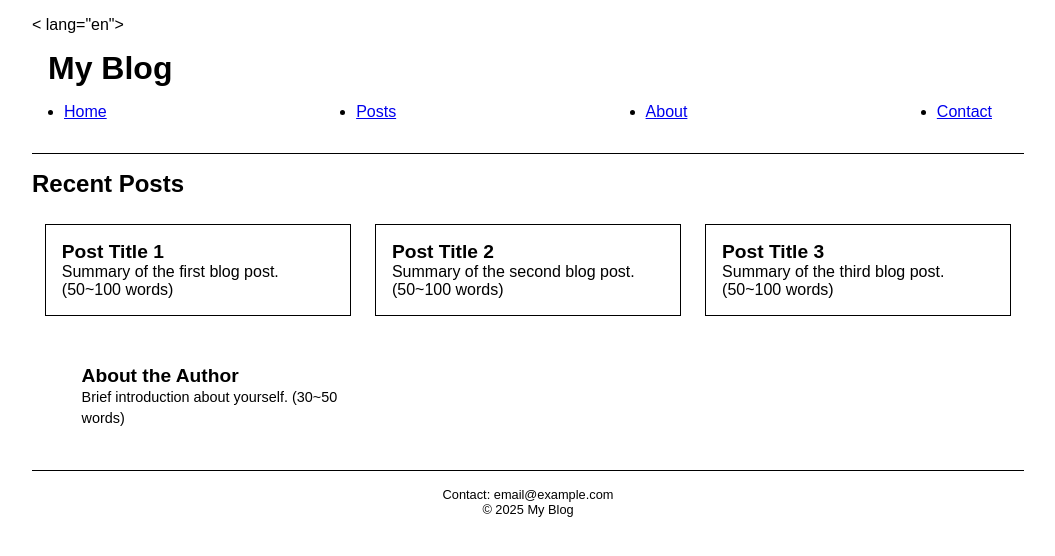
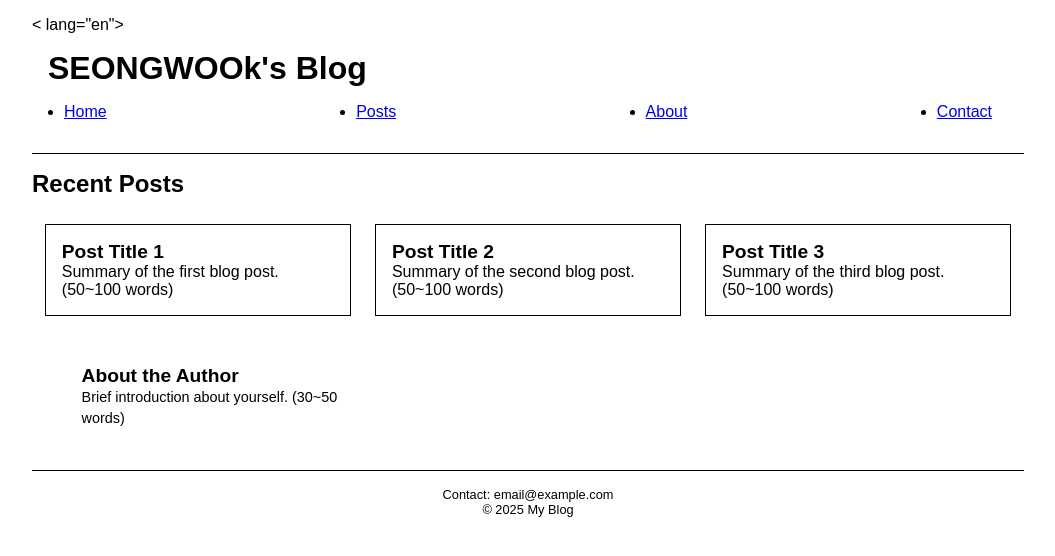
Before and after one commit to Woogie97/oz-lecture, a plain HTML site: page git-assignment/blog/blog.html in a window 1280 px wide. Shown: the whole page, without its empty margins (112-1167 px from the left). Drawn offline with Linux system fonts and the light colour scheme.

Commit message:
Update blog.html

```diff
--- a/git-assignment/blog/blog.html
+++ b/git-assignment/blog/blog.html
@@ -10,7 +10,7 @@
 
 
     <header>
-       <h1>My Blog</h1>
+       <h1>SEONGWOOk's Blog</h1>
       <nav>
         <ul>
           <li><a href="#home">Home</a></li>
```
